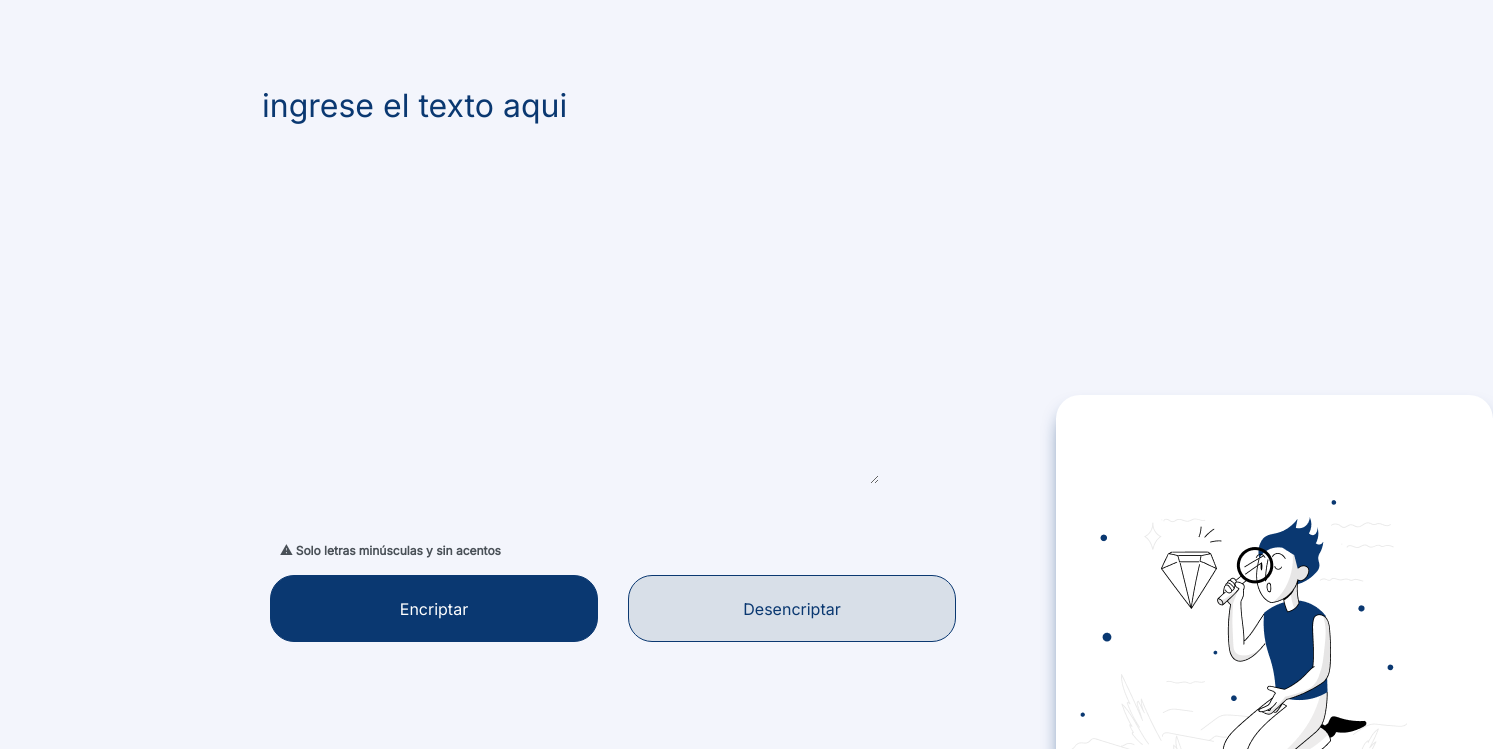
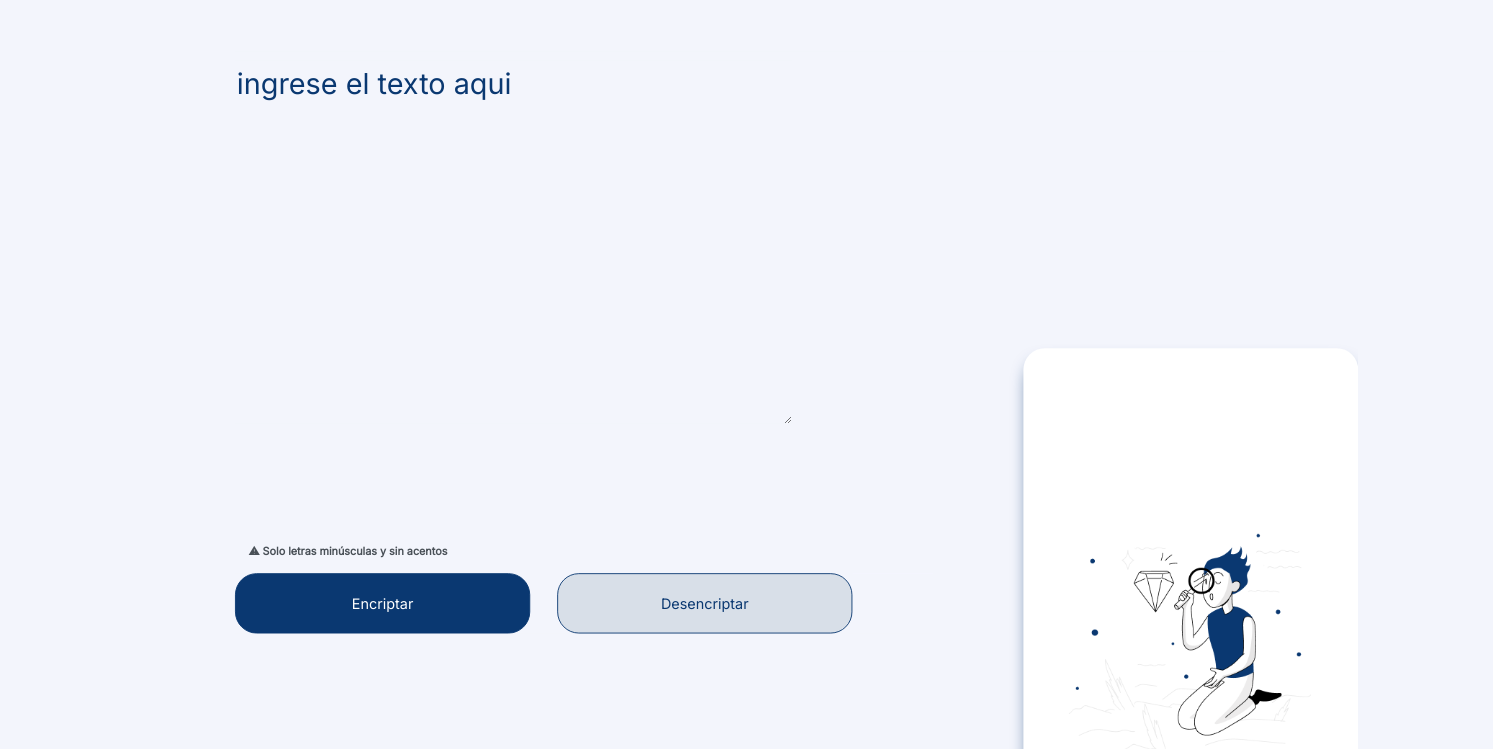
Before and after one commit to ricardoalva21/Challenge-numberOne, a plain HTML site: page index.html in a window 1280 px wide. Shown: the part 91-840 px from the top of the page, 1493 px wide, since content can reach past the window. Drawn offline with Linux system fonts and the light colour scheme.

Commit message:
Cambiando la escala del main y re-acomodo de los elementos

```diff
--- a/index.html
+++ b/index.html
@@ -15,7 +15,7 @@
     <header>
         <img class="logo" src="img/logo.png" alt="logo de Alura" >
     </header>
-    <main>
+    <main class="scaled">
         <!-- Se desarrola el cuadro para escribir, informacion y los 2 botones -->
         <section>
                 <div>
@@ -38,7 +38,9 @@
                     <img class="img" src="img/Muñeco.png" alt="Muñeco buscando con una lupa">
                     <h2  class="aviso-de-escritura1">Ningún mensaje fue </br> encontrado</h2>
                     <p   class="aviso-de-escritura2">Ingresa el texto que desees encriptar o desencriptar.</p>
-                    <!-- <button class="btn-copiar">Copiar</button> -->
+                </div>
+                <div class="container-btn-copiar">
+                    <button class="btn-copiar">Copiar</button>
                 </div>
                 </div>
         </section>
--- a/style.css
+++ b/style.css
@@ -4,13 +4,13 @@
     font-weight: 400;
     font-size: 32px;
     line-height: 150%;
-    /* overflow-y: hidden; */
+
 
 }
 body{
     position: relative;
-    /* width: 1440px; */
-    height: 1024px;
+    width: 100%;
+    height: 100%;
 }
 .logo {
     padding-top: 40px;
@@ -18,21 +18,32 @@ body{
     width: 31.9px;
     height: 48px;
 }
+.scaled{
+    transform: scale(0.9);
+}
 main {
+    transform: scale(0.9);
     display: flex;
     margin-bottom: 50px;
     margin-left: 180px;
-    height: 100%;
+
     position:relative ;
+    /* width: 1440px; */
+    height: 1024px;
+
+
 }
 .text-area {
     height: 400px;
     border: none;
     color: #0A3871;
-    margin-top: 80px;
     padding: 2px;
     text-transform: lowercase;
-    margin-left: 80px;
+    margin-left: px;
+    margin-top: 10px;
+    margin-bottom: 75px;
+
+    /* margin-right: 300px; */
     /* margin-bottom: -200px; */
 
 }
@@ -45,27 +56,23 @@ main {
         width: 400px;
         height: 900px;
         align-content: center;
+        /* margin-top: 5px; */
 
     }
 .mensaje {
-     height: 70%;
-    /* width: 100%;  */
+    height: 784px;
+    width: 350px;
     background: white;
-    /* background-image: url("/img/Muñeco.png"); */
-    background-repeat: no-repeat;
-    background-position: center;
     border: none;
     border-radius: 24px;
     color: #0A3871;
     margin-left: 100px;
-    margin-top: -55px;
-    margin-bottom: auto;
+    margin-top: -120px;
+    /* margin-bottom: auto; */
     padding-left: 20px;
-    padding-bottom: 95px;
+    /* padding-bottom: 95px; */
     position:absolute;
     box-shadow:  0px 11px 20px -8px
-    /* float: right; */
-    /* z-index: 1; */
 }
 .mensaje.focus {
     outline: none;
@@ -106,13 +113,21 @@ main {
 }
 .container-prueba{
     position: absolute;
+    margin-left: 117px;
+    align-content: center;
+    scale: 0.8;
     background-color: white;
-    margin-left: 115px;
+}
+.container-btn-copiar{
+    position: absolute;
+    margin-left: 117px;
     align-content: center;
+    margin-top: 470px;
 }
 .botones {
     display: flex;
-    margin-left: 90px;
+    /* margin-left: 5px; */
+    margin-right: 90px;
 
 
 }
@@ -155,23 +170,23 @@ main {
     position: absolute;
     width: 336px;
     margin-top: 110px;
-    margin-left: 10px;
-
 }
 .informacion{
     /* display: flex; */
     color:#495057;
     font-size: 12px;
-    margin-left: 100px;
+    margin-left: 15px;
     font-weight: 600;
     margin-top: 30px;
 
 
 }
 footer{
-    background-color: #0A3871;
-    /* height: 200px; */
+    height: 100%;
+    width: 100%;
+    padding-bottom: 200px;
     text-align: center;
+
 }
 .copyright{
     padding-top: 20px;
```
